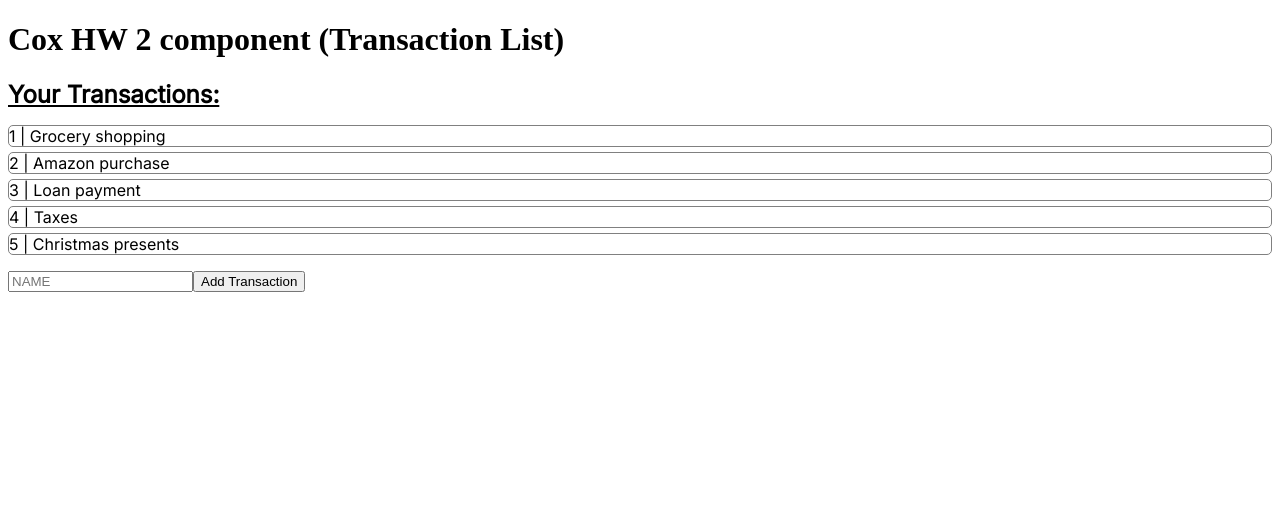
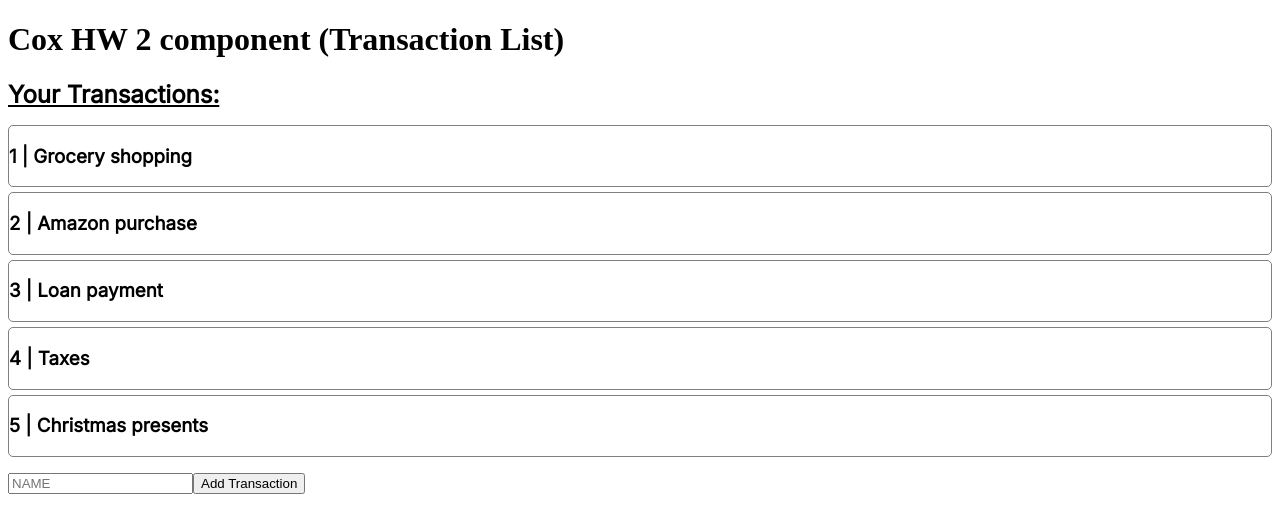
Before and after one commit to WSU-kduncan/cs4900-ui-wolf-of-wright-street, an Angular app in the folder wolf-budget-ui-app/: page / in a window 1280 px wide. Shown: the top 532 px of the page. Built offline with nearby package versions, Linux system fonts and the light colour scheme.

Commit message:
Render transaction-detail in transaction component

```diff
--- a/wolf-budget-ui-app/src/app/components/transaction-detail/transaction-detail.component.html
+++ b/wolf-budget-ui-app/src/app/components/transaction-detail/transaction-detail.component.html
@@ -1 +1,5 @@
-<p>transaction-detail works!</p>
+@if (transaction) {
+    <h3>{{ transaction.id }} | {{ transaction.name }}</h3>
+} @else {
+    <p>There is no transaction.</p>
+}
--- a/wolf-budget-ui-app/src/app/components/transactions-page/transactions-page.component.html
+++ b/wolf-budget-ui-app/src/app/components/transactions-page/transactions-page.component.html
@@ -2,7 +2,9 @@
 <p>
 @if(transactionSignal()) {
     @for(transaction of transactionSignal(); track transaction.id) {
-        <li class= "transaction">{{ transaction.id }} | {{ transaction.name }}</li>
+        <li class= "transaction">
+            <app-transaction-detail [transaction]="transaction"></app-transaction-detail>
+        </li>
     } @empty {
         <p>There are no transactions to display.</p>
     }
--- a/wolf-budget-ui-app/src/app/components/transactions-page/transactions-page.component.ts
+++ b/wolf-budget-ui-app/src/app/components/transactions-page/transactions-page.component.ts
@@ -1,10 +1,11 @@
 import { Component, inject, signal } from '@angular/core';
-import { TransactionService } from "../../services/transaction.service";
+import { TransactionService } from '../../services/transaction.service';
 import { FormsModule } from '@angular/forms'
+import { TransactionDetailComponent } from '../transaction-detail/transaction-detail.component'
 
 @Component({
   selector: 'app-transactions-page',
-  imports: [FormsModule],
+  imports: [FormsModule, TransactionDetailComponent],
   templateUrl: './transactions-page.component.html',
   styleUrl: './transactions-page.component.scss'
 })
```
Also changed, not shown: wolf-budget-ui-app/src/app/components/transaction-detail/transaction-detail.component.ts (+4 -3 lines).
